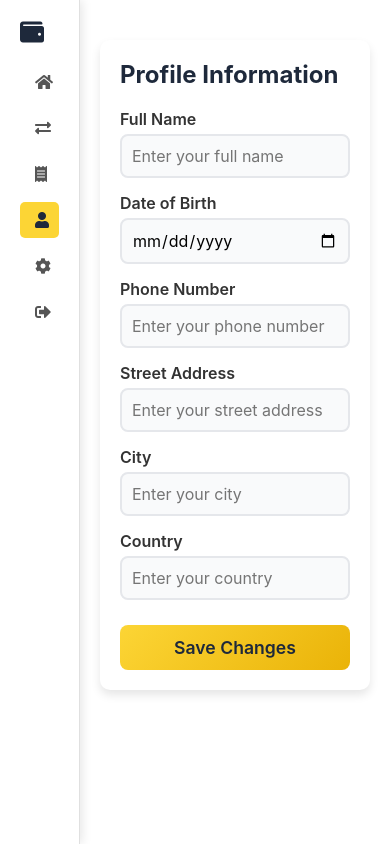
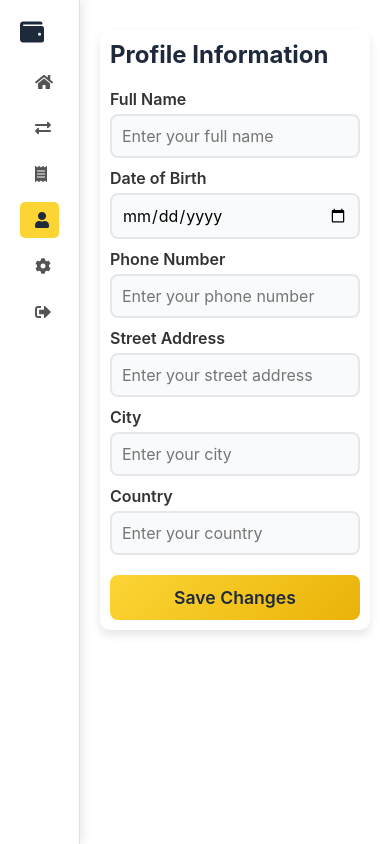
Before and after one commit to Abbass-Hassan/digital-wallet-platform, a PHP site: page /digital-wallet-platform/wallet-client/profile.html in a window 390 px wide. Run offline with PHP 8.4, Linux system fonts and the light colour scheme.

Commit message:
Fix profile page design

```diff
--- a/wallet-client/css/style.css
+++ b/wallet-client/css/style.css
@@ -428,14 +428,23 @@
   }
 
 
-/* Profile Page */
+/* Profile Container */
 .profile-container {
+    /* Fill the available width in .dashboard-main */
+    width: 100%;
+    box-sizing: border-box; /* Ensure padding/border is included in total width */
+
     background: #ffffff;
     padding: 20px;
     border-radius: 10px;
     box-shadow: 0 5px 10px rgba(0, 0, 0, 0.1);
-    max-width: 600px;
-    margin: 20px auto;
+
+    /* Remove max-width & center alignment */
+    /* max-width: 600px; */ /* <-- Remove or comment out */
+    /* margin: 20px auto;  */ /* <-- Remove or comment out */
+
+    /* Instead, add a bottom margin if you like */
+    margin: 20px 0;
   }
 
   .profile-title {
@@ -445,6 +454,7 @@
     margin-bottom: 20px;
   }
 
+  /* Form Layout */
   .profile-form {
     display: flex;
     flex-direction: column;
@@ -495,6 +505,20 @@
     transform: translateY(-2px);
     box-shadow: 0 5px 15px rgba(234, 179, 8, 0.4);
   }
+
+  /* Optional: Responsive tweaks for smaller screens */
+  @media (max-width: 768px) {
+    .profile-container {
+      margin: 10px 0;
+      padding: 10px;
+    }
+
+    /* If you want smaller spacing, reduce padding/gaps, etc. */
+    .profile-form {
+      gap: 10px;
+    }
+  }
+
 
 
 
```
Lines whose indentation alone changed are shown as unchanged.
